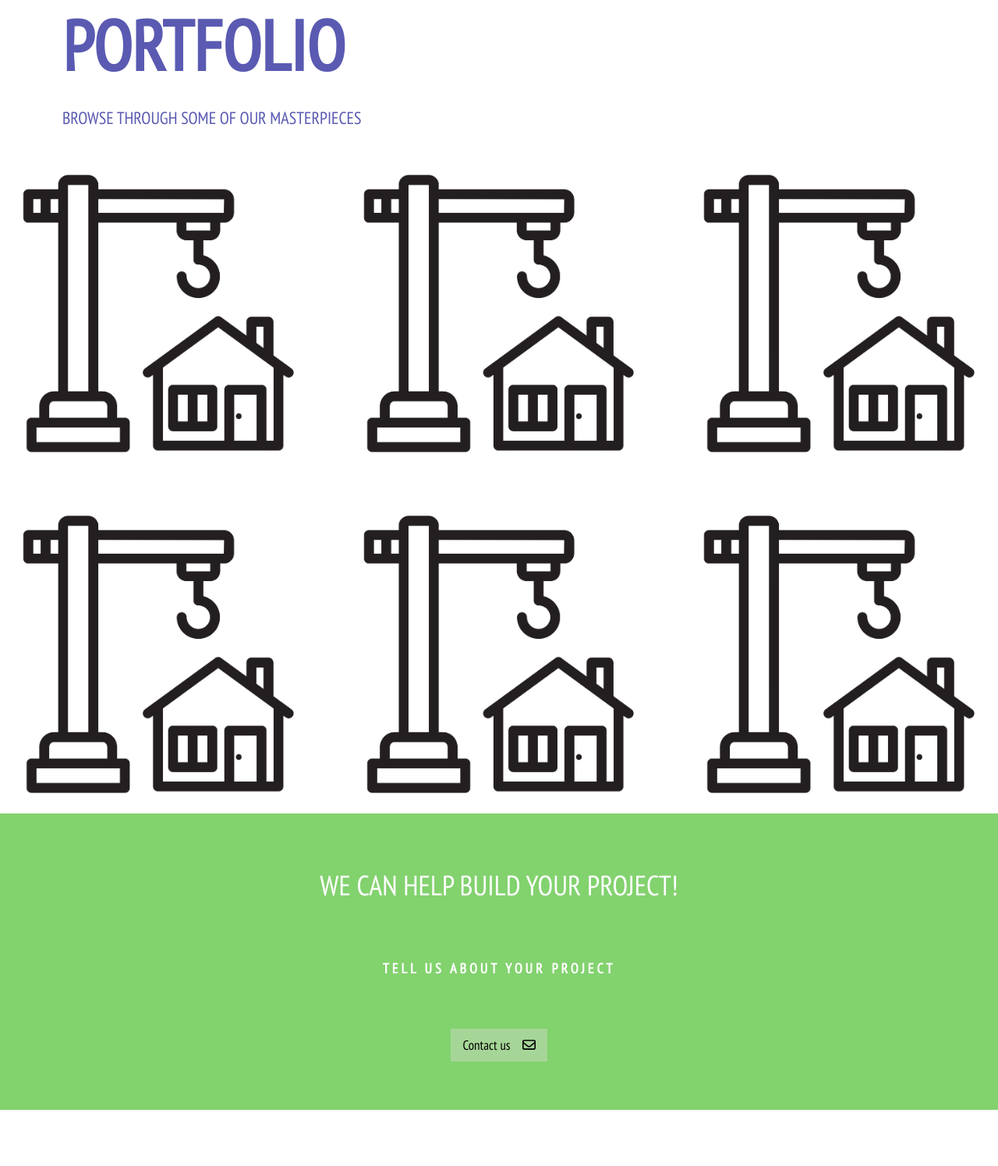
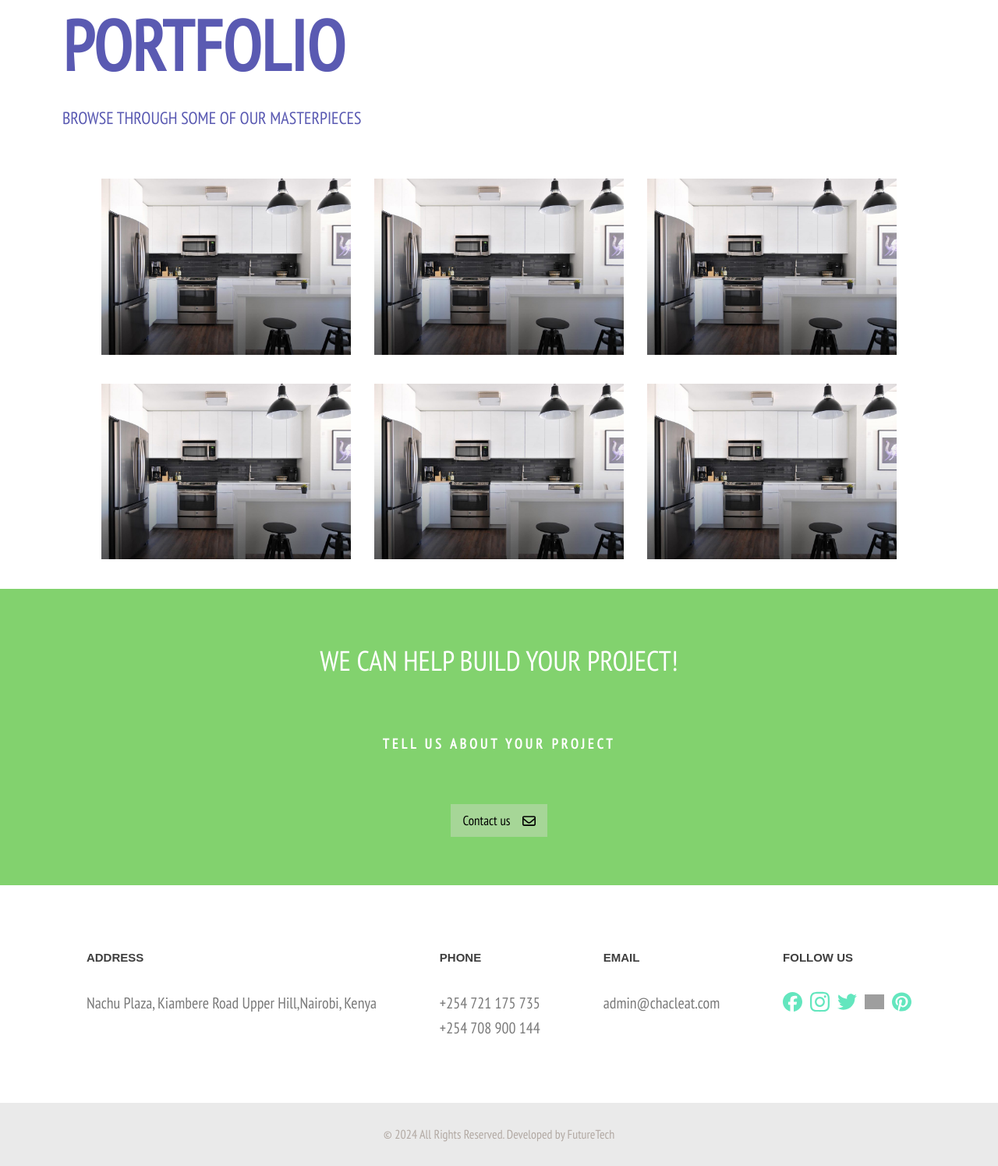
Before and after one commit to raymuthui/chacleat-website, a PHP site: page /portfolio.php in a window 1280 px wide. Shown: the part 189-1684 px from the top of the page at 78% size. Run offline with PHP 8.4, Linux system fonts and the light colour scheme; some web fonts are replaced; grey boxes are pictures that could not be loaded.

Commit message:
Update the portfolio page to showcase projects better

```diff
--- a/portfolio.php
+++ b/portfolio.php
@@ -1,44 +1,102 @@
 <!DOCTYPE html>
-<html>
+<html lang="en">
 <head>
     <meta charset="utf-8">
-        <meta name="viewport", content="width=device-width, initial-scale=1.0">
+    <meta name="viewport" content="width=device-width, initial-scale=1.0">
     <title>Portfolio</title>
     <link rel="stylesheet" href="style.css">
 </head>
 <body>
     <section>
-        <?php
-            include 'header.php'
-        ?>
+        <?php include 'header.php' ?>
     </section>
     <div class="header-text">
         <h1>PORTFOLIO</h1>
         <p>BROWSE THROUGH SOME OF OUR MASTERPIECES</p>
     </div>
     <div class="image-container">
-            <img class="zoomable" src="assets/images/AdobeStock_1.png" alt="">
-            <img class="zoomable" src="assets/images/AdobeStock_1.png" alt="">
-            <img class="zoomable" src="assets/images/AdobeStock_1.png" alt="">
-            <img class="zoomable" src="assets/images/AdobeStock_1.png" alt="">
-            <img class="zoomable" src="assets/images/AdobeStock_1.png" alt="">
-            <img class="zoomable" src="assets/images/AdobeStock_1.png" alt="">
+
+        <div class="modal">
+            <span class="modal-close" onclick="closeModal()">&times;</span>
+            <img class="zoomable" src="assets/images/home-kitchen-remodel.jpg" alt="">
+        </div>
+        <div class="single-image">
+            <img class="zoomable" src="assets/images/home-kitchen-remodel.jpg" alt="">
+            <p>Description for image</p>
+        </div>
+
+        <div class="modal">
+            <span class="modal-close" onclick="closeModal()">&times;</span>
+            <img class="zoomable" src="assets/images/home-kitchen-remodel.jpg" alt="">
+        </div>
+        <div class="single-image">
+            <img class="zoomable" src="assets/images/home-kitchen-remodel.jpg" alt="">
+            <p>Description for image</p>
+        </div>
+
+        <div class="modal">
+            <span class="modal-close" onclick="closeModal()">&times;</span>
+            <img class="zoomable" src="assets/images/home-kitchen-remodel.jpg" alt="">
+        </div>
+        <div class="single-image">
+            <img class="zoomable" src="assets/images/home-kitchen-remodel.jpg" alt="">
+            <p>Description for image</p>
+        </div>
+
+        <div class="modal">
+            <span class="modal-close" onclick="closeModal()">&times;</span>
+            <img class="zoomable" src="assets/images/home-kitchen-remodel.jpg" alt="">
+        </div>
+        <div class="single-image">
+            <img class="zoomable" src="assets/images/home-kitchen-remodel.jpg" alt="">
+            <p>Description for image</p>
+        </div>
+
+        <div class="modal">
+            <span class="modal-close" onclick="closeModal()">&times;</span>
+            <img class="zoomable" src="assets/images/home-kitchen-remodel.jpg" alt="">
+        </div>
+        <div class="single-image">
+            <img class="zoomable" src="assets/images/home-kitchen-remodel.jpg" alt="">
+            <p>Description for image</p>
+        </div>
+
+        <div class="modal">
+            <span class="modal-close" onclick="closeModal()">&times;</span>
+            <img class="zoomable" src="assets/images/home-kitchen-remodel.jpg" alt="">
+        </div>
+        <div class="single-image">
+            <img class="zoomable" src="assets/images/home-kitchen-remodel.jpg" alt="">
+            <p>Description for image</p>
+        </div>
     </div>
     <section>
-            <?php
-                include 'footer.php'
-            ?>
+        <?php include 'footer.php' ?>
     </section>
+
+    <script>
+        document.addEventListener("DOMContentLoaded", function () {
+        const singleImages = document.querySelectorAll(".single-image");
+        const modal = document.querySelector(".modal");
+        const modalImage = modal.querySelector("img");
+
+        singleImages.forEach(function (image) {
+            image.addEventListener("click", function () {
+            const imageSrc = this.querySelector(".zoomable").src;
+            modalImage.src = imageSrc;
+            modal.style.display = "block";
+            document.body.style.overflow = "hidden";
+            });
+        });
+
+        const modalClose = document.querySelector(".modal-close");
+        modalClose.addEventListener("click", closeModal);
+
+        function closeModal() {
+            modal.style.display = "none";
+            document.body.style.overflow = "auto";
+        }
+        });
+    </script>
 </body>
 </html>
-
-<script>
-    document.addEventListener('DOMContentLoaded', function() {
-        const zoomableImages = document.querySelectorAll('.zoomable');
-        zoomableImages.forEach(function(image) {
-            image.addEventListener('click', function() {
-                image.classList.toggle('zoomed');
-            });
-        });
-    });
-</script>
--- a/style.css
+++ b/style.css
@@ -214,20 +214,78 @@ footer {
 .image-container {
   display: grid;
   grid-template-columns: repeat(3, 1fr);
+  place-items: center;
   gap: 30px;
+  margin: 60px 130px 30px 130px;
+}
+.single-image {
+  position: relative;
+  width: 100%;
+  height: 100%;
+  overflow: hidden;
+}
+.single-image:hover::before {
+  content: "";
+  position: absolute;
+  top: 0;
+  left: 0;
+  width: 100%;
+  height: 100%;
+  background-color: rgba(0, 0, 0, 0.5);
+  z-index: 1;
+  transition: opacity 0.3s ease;
+}
+.single-image:hover p{
+  display: block;
+  z-index: 2;
+  transition: z-index 0.3s ease;
+}
+.single-image p{
+  display: none;
+  position: absolute;
+  bottom: 50%;
+  left: 15%;
+  color: #fff;
+  transition: z-index 0.3s ease;
+}
+.zoomable {
+  width: 100%;
+  height: auto;
+  object-fit: cover;
+  cursor: pointer;
 }
 
-.zoomable {
-  width: 100%;
-  height: 100%;
-  object-fit: cover;
-  cursor: pointer;
-  transition: transform 0.3s ease;
-}
+/* Modal styles */
+.modal {
+    display: none;
+    position: fixed;
+    top: 15%;
+    left: 15%;
+    width: 70%;
+    height: 70%;
+    background-color: #fff;
+    z-index: 2;
+    padding: 20px;
+    box-shadow: 0 0 10px rgba(0, 0, 0, 0.5);
+  }
 
-.zoomed {
-  transform: scale(1.5);
-}
+  .modal img {
+    width: 100%;
+    height: 100%;
+    object-fit: contain;
+  }
+
+  .modal-close {
+    position: absolute;
+    top: 20px;
+    right: 20px;
+    cursor: pointer;
+    background-color: #757575;
+    border-radius: 5px;
+    padding: 10px;
+  }
+
+
 
 /* contact */
 .container {
```
Also changed, not shown: assets/images/home-kitchen-remodel.jpg (added). Lines whose indentation alone changed are shown as unchanged.
